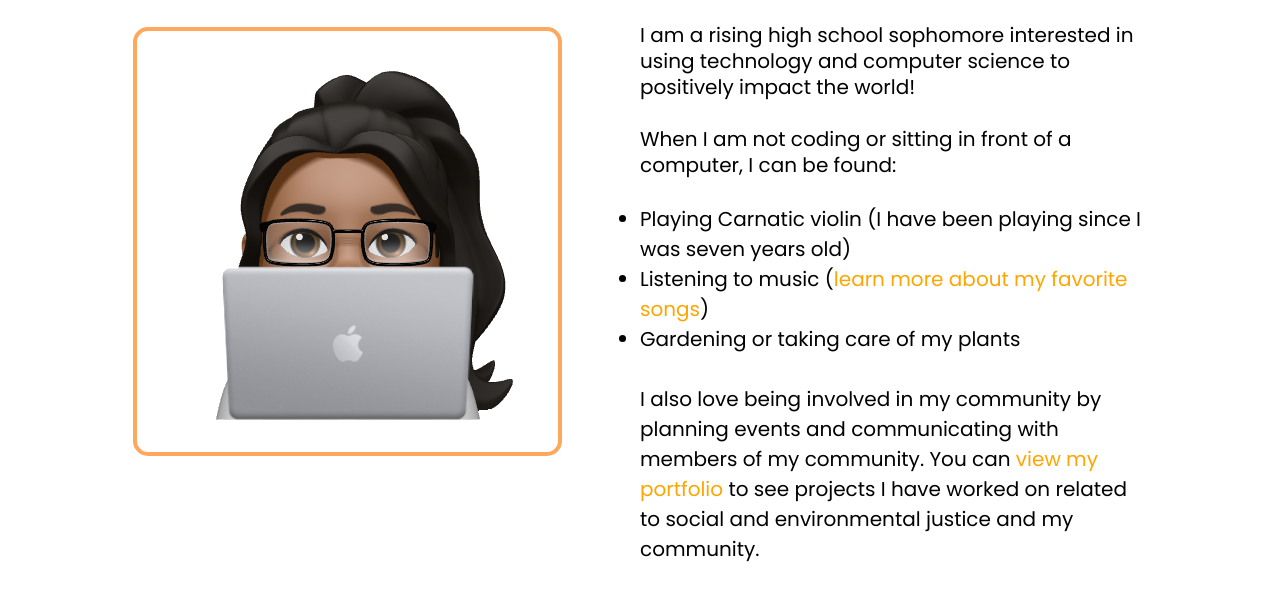
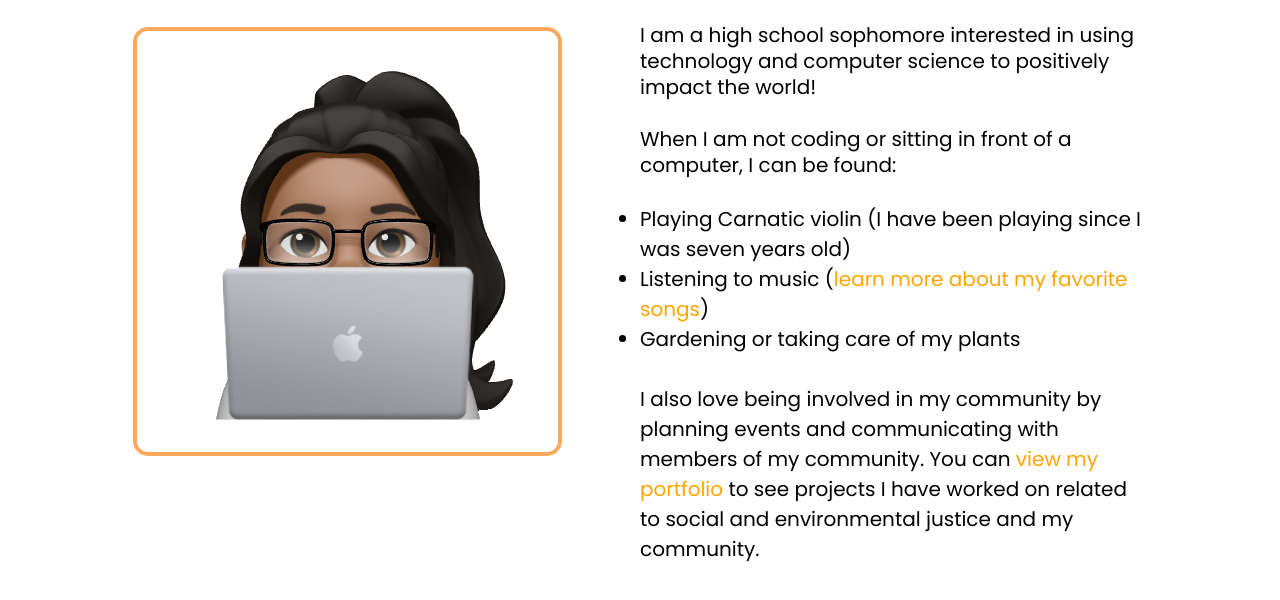
Before and after one commit to slingann/GWC-Personal-Website, a plain HTML site: page about-me.html in a window 1280 px wide. Shown: the part 194-794 px from the top of the page. Drawn offline with Linux system fonts and the light colour scheme; a script that the page names is missing.

Commit message:
Update about-me.html

```diff
--- a/about-me.html
+++ b/about-me.html
@@ -47,7 +47,7 @@
     <main>
       <div class = "rightBox">
         <p>
-          I am a rising high school sophomore interested in using technology and computer science to positively impact the world!<br><br>When I am not coding or sitting in front of a computer, I can be found:<br><br>
+          I am a high school sophomore interested in using technology and computer science to positively impact the world!<br><br>When I am not coding or sitting in front of a computer, I can be found:<br><br>
           <ul>
             <li>Playing Carnatic violin (I have been playing since I was seven years old)</li>
             <li>Listening to music (<a href = "steal-my-playlist.html">learn more about my favorite songs</a>)</li>
```
